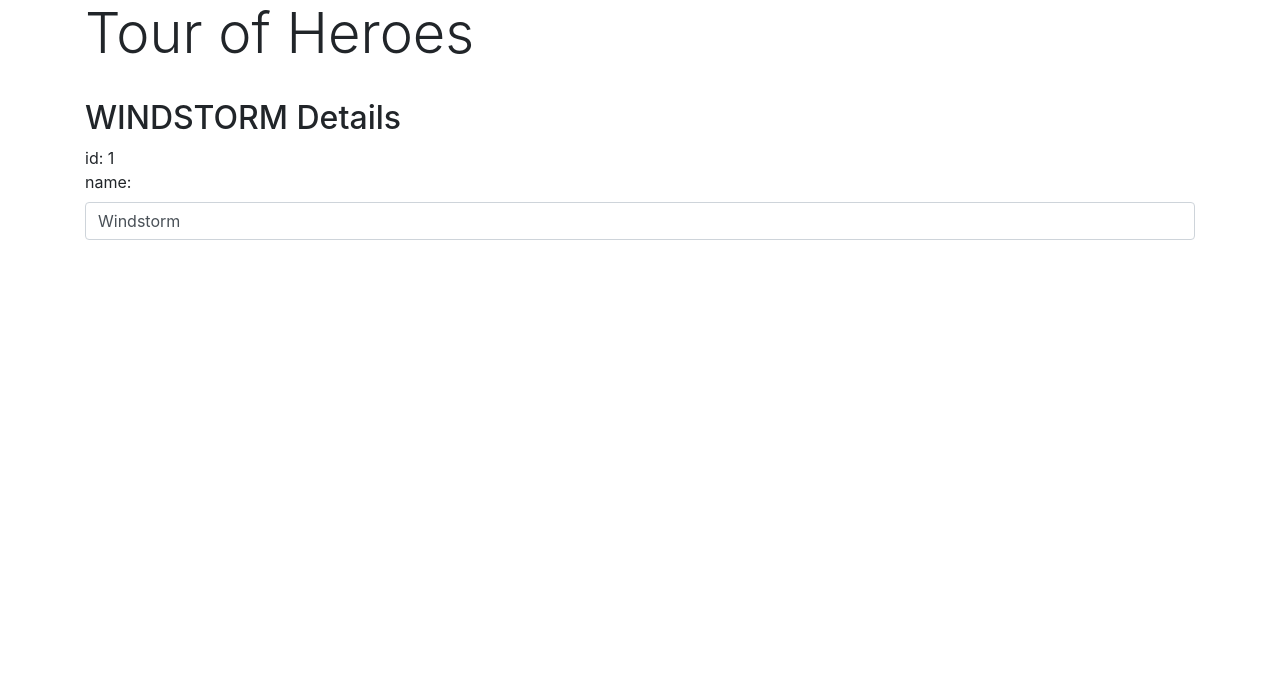
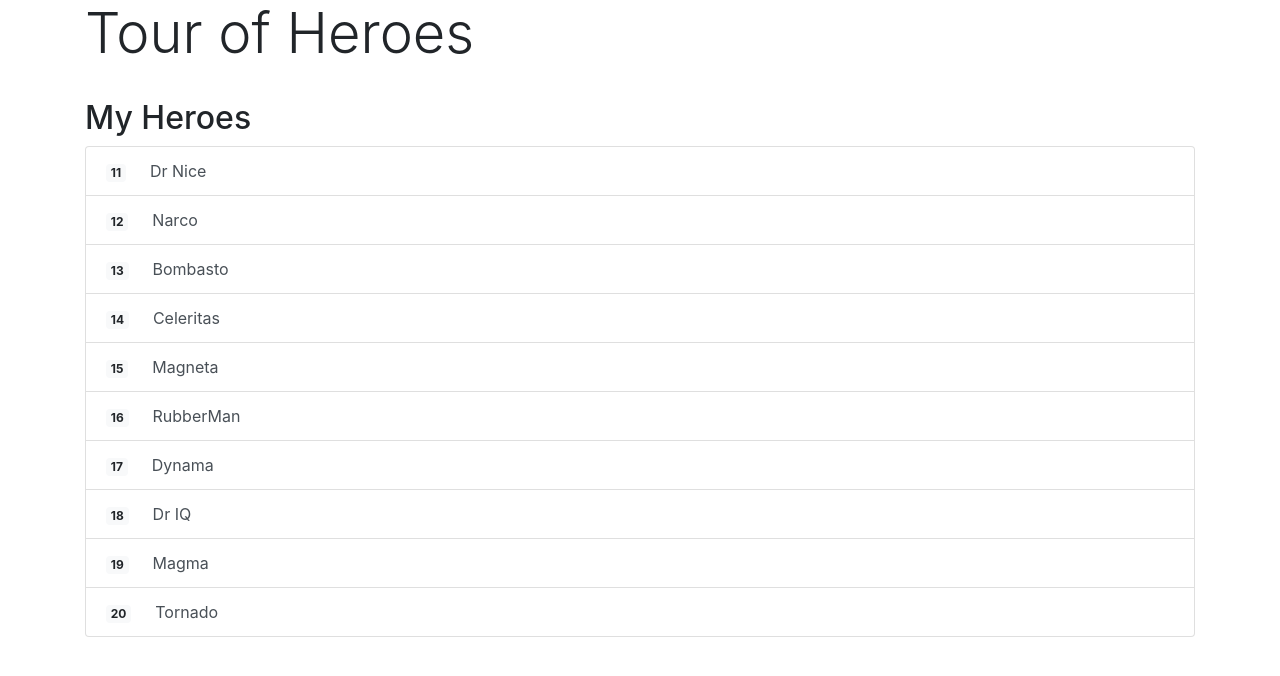
Before and after one commit to webceyhan/ng-heroes-app, an Angular app: page / in a window 1280 px wide. Shown: the top 676 px of the page. Built offline with nearby package versions, Linux system fonts and the light colour scheme.

Commit message:
hero list / detail impl

```diff
--- a/src/app/heroes/heroes.component.html
+++ b/src/app/heroes/heroes.component.html
@@ -1,12 +1,30 @@
-<h2>{{ hero.name | uppercase }} Details</h2>
-<div><span>id: </span>{{ hero.id }}</div>
+<h2>My Heroes</h2>
+
+<ul class="list-group">
+    <li
+        *ngFor="let hero of heroes"
+        (click)="onSelect(hero)"
+        class="list-group-item list-group-item-action"
+    >
+        <span class="badge badge-light">{{ hero.id }}</span>
+        <span class="ml-4">{{ hero.name }}</span>
+    </li>
+</ul>
+
+<br />
+<br />
+
+<ng-container *ngIf="selectedHero">
+    <h2>{{ selectedHero.name | uppercase }} Details</h2>
+    <div><span>id: </span>{{ selectedHero.id }}</div>
 
     <div class="form-group">
         <label for="name">name: </label>
         <input
             class="form-control"
             id="name"
-        [(ngModel)]="hero.name"
+            [(ngModel)]="selectedHero.name"
             placeholder="name"
         />
     </div>
+</ng-container>
--- a/src/app/heroes/heroes.component.ts
+++ b/src/app/heroes/heroes.component.ts
@@ -1,5 +1,7 @@
 import { Component, OnInit } from '@angular/core';
+
 import { Hero } from '../hero';
+import { HEROES } from '../mock-heroes';
 
 @Component({
     selector: 'app-heroes',
@@ -7,12 +9,14 @@ import { Hero } from '../hero';
     styleUrls: ['./heroes.component.css'],
 })
 export class HeroesComponent implements OnInit {
-    hero: Hero = {
-        id: 1,
-        name: 'Windstorm',
-    };
+    heroes: Hero[] = HEROES;
+    selectedHero: Hero;
 
     constructor() {}
 
     ngOnInit(): void {}
+
+    onSelect(hero: Hero): void {
+        this.selectedHero = hero;
+    }
 }
--- /dev/null
+++ b/src/app/mock-heroes.ts
@@ -0,0 +1,14 @@
+import { Hero } from './hero';
+
+export const HEROES: Hero[] = [
+    { id: 11, name: 'Dr Nice' },
+    { id: 12, name: 'Narco' },
+    { id: 13, name: 'Bombasto' },
+    { id: 14, name: 'Celeritas' },
+    { id: 15, name: 'Magneta' },
+    { id: 16, name: 'RubberMan' },
+    { id: 17, name: 'Dynama' },
+    { id: 18, name: 'Dr IQ' },
+    { id: 19, name: 'Magma' },
+    { id: 20, name: 'Tornado' },
+];
```
Lines whose indentation alone changed are shown as unchanged.
